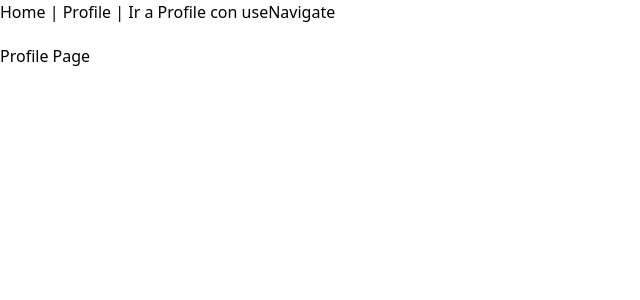
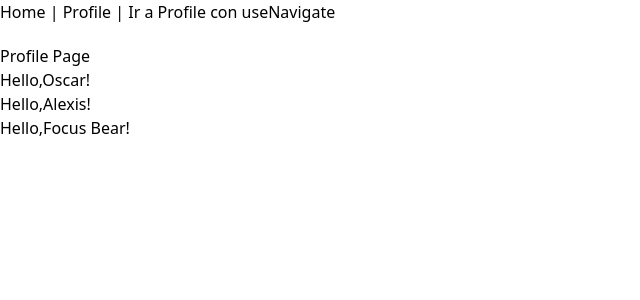
Before and after one commit to alxurb1/Alexis-repo, a React (Vite) app in the folder issues/5.React-Fundamentals/react-project/: page /profile in a window 1280 px wide. Shown: the top 300 px of the page, without its empty margins (0-640 px from the left). Built offline with nearby package versions, Linux system fonts and the light colour scheme.

Commit message:
docs(git): adding a component example with some name parameters and a .md file with a reflection

```diff
--- a/issues/5.React-Fundamentals/react-project/src/App.jsx
+++ b/issues/5.React-Fundamentals/react-project/src/App.jsx
@@ -1,6 +1,7 @@
 import { Routes, Route, Link, useNavigate } from "react-router-dom";
 import Home from "./pages/Home";
 import Profile from "./pages/Profile";
+import HelloWord from "./components/HelloWord";
 
 export default function App() {
 	const navigate = useNavigate();
@@ -18,6 +19,10 @@ export default function App() {
 				<Route path='/' element={<Home />} />
 				<Route path='/profile' element={<Profile />} />
 			</Routes>
+
+			<HelloWord name='Oscar' />
+			<HelloWord name='Alexis' />
+			<HelloWord />
 		</div>
 	);
 }
--- /dev/null
+++ b/issues/5.React-Fundamentals/react-project/src/components/HelloWord.jsx
@@ -0,0 +1,7 @@
+export default function HelloWord({ name }) {
+	return (
+		<div>
+			<h1>Hello,{name ? name : "Focus Bear"}! </h1>
+		</div>
+	);
+}
```
Also changed, not shown: 2 other files (tests, documents, lock files or other folders).
